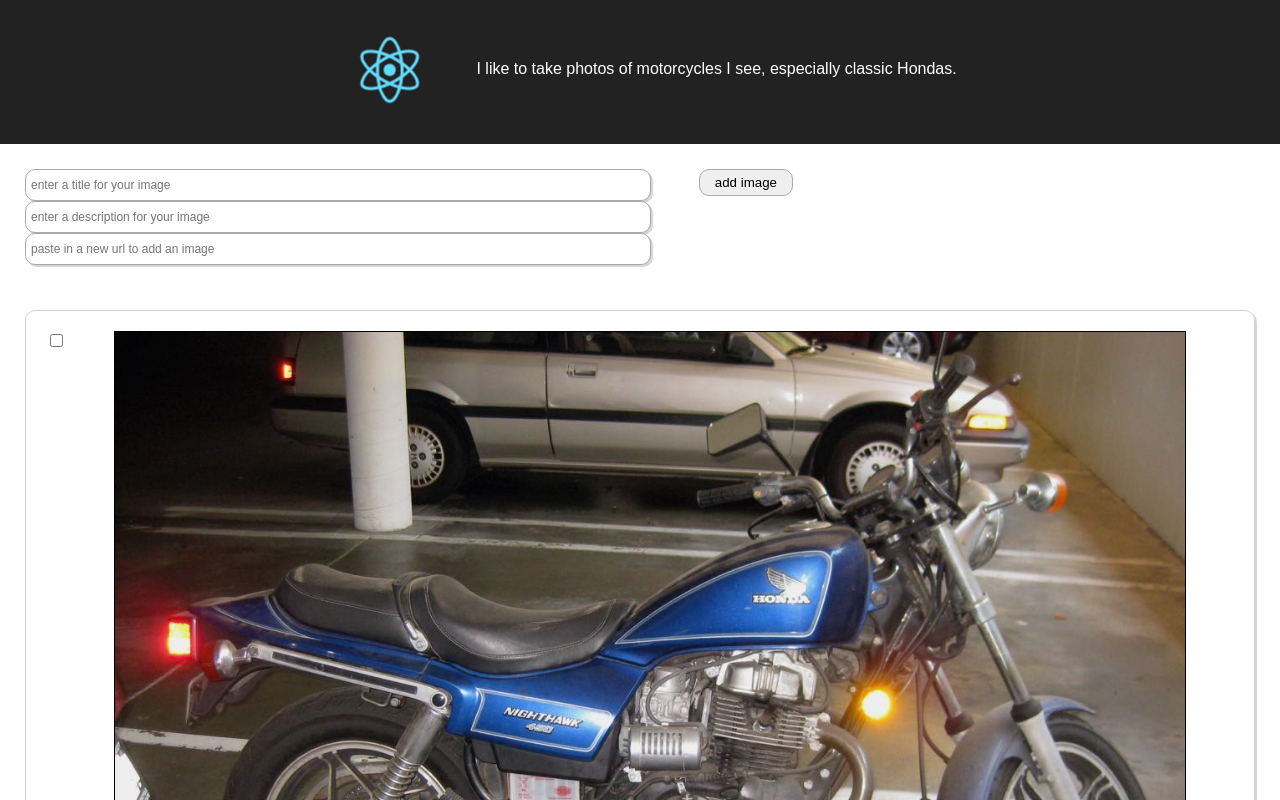
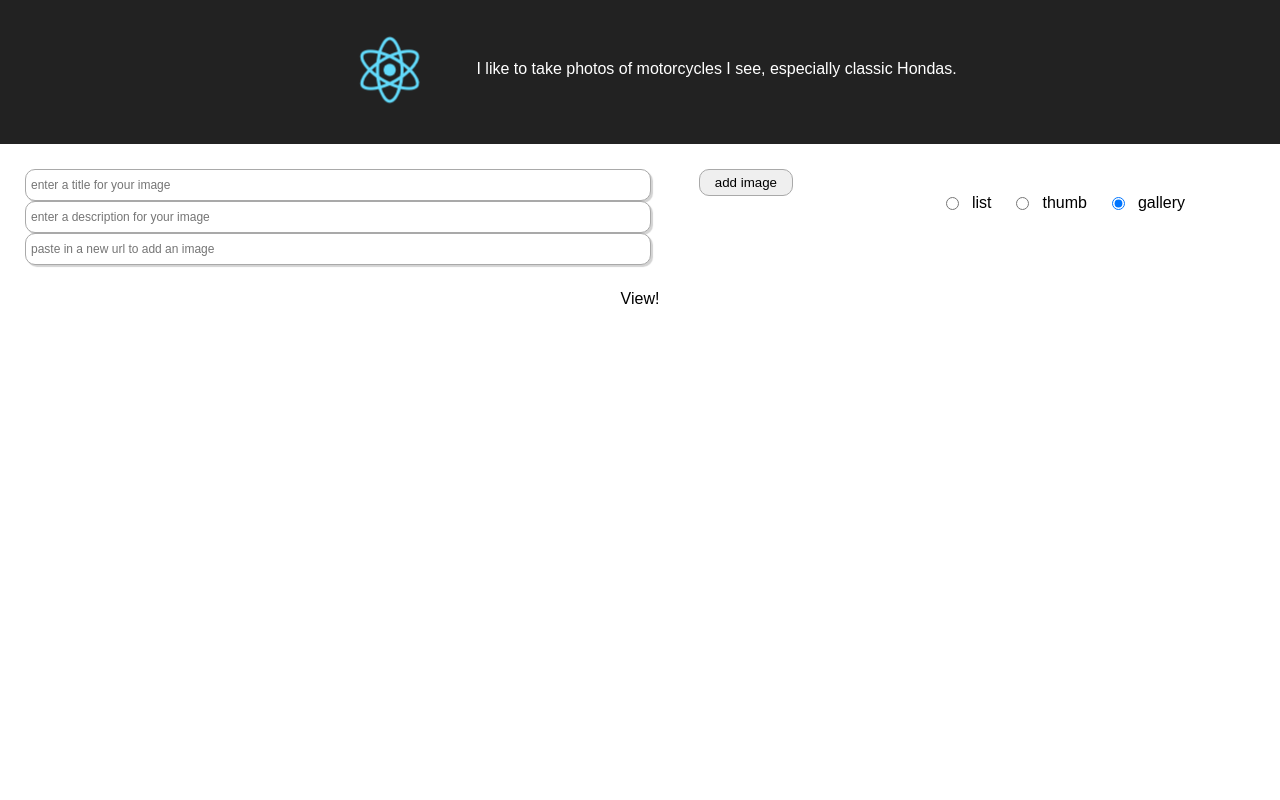
Before and after one commit to cfpdx-401JS-summer-2017/image-gallery, a React (Create React App) app: page /view in a window 1280 px wide. Shown: the top 800 px of the page. Built offline with nearby package versions, Linux system fonts and the light colour scheme.

Commit message:
progress in routing - committing while nothing is broken

```diff
--- a/src/App.js
+++ b/src/App.js
@@ -4,6 +4,7 @@ import './App.css';
 import List from './components/List';
 import Gallery from './components/Gallery';
 import Thumb from './components/Thumb';
+import View from './components/View';
 import ChooseView from './components/ChooseView';
 import AddImage from './components/AddImage';
 import hondas from './data/hondas';
@@ -30,6 +31,7 @@ class App extends PureComponent {
   }
 
   handleChangeView(target) {
+    console.log('change: ', target)
     this.setState({ view: target.currentView });
   }
 
@@ -52,8 +54,8 @@ class App extends PureComponent {
   }
 
   render() {
-    const { motoArray, view, imgIndex } = this.state;
-    const View = view === 'list' ? List : view === 'gallery' ? Gallery : Thumb;
+    const { motoArray, view } = this.state;
+    // const View = view === 'list' ? List : view === 'gallery' ? Gallery : Thumb;
     return (
       <Router>
         <div className="App">
@@ -66,22 +68,19 @@ class App extends PureComponent {
           </div>
           <div>
             <div className="functionsHeader">
-              <Route
-                path="/views"
-                render={({match}) => {
-                  return (
-                    <ChooseView
-                    view={view}
-                    onChangeView={target => this.handleChangeView(target)}
-                    />
-                  );
-                }}
+              <ChooseView
+                view={view}
+                onChangeView={target => this.handleChangeView(target)}
               />
               <AddImage onSubmitImage={this.addImage} />
             </div>
-            <View
+            <Route
+              path="/view"
+              render={(match) => <View
               hondas={motoArray}
               deleteImage={target => this.deleteImage(target)}
+              match={match}
+              />}
             />
           </div>
         </div>
--- a/src/components/ChooseView.js
+++ b/src/components/ChooseView.js
@@ -1,20 +1,14 @@
 import React from 'react';
-import { Link, Route, withRouter } from 'react-router-dom';
-import qs from 'qs';
+import { NavLink } from 'react-router-dom';
+
 import PropTypes from 'prop-types';
 
-function ChooseView({ match, view, onChangeView }) {
+export default function ChooseView({ view, onChangeView }) {
   ChooseView.propTypes = {
     view: PropTypes.string,
-    match: PropTypes.string,
     onChangeView: PropTypes.func
   };
-  // const urlView = qs.parse(location.search.slice(1)).view || 'gallery';
 
-  return (
-    <Route
-      path="/view"
-      render={({ history, location }) => {
   return (
     <div className="viewChooserWrap">
       {['list', 'thumb', 'gallery'].map((currentView, i) =>
@@ -22,6 +16,10 @@ function ChooseView({ match, view, onChangeView }) {
           <span>
             {currentView}
           </span>
+          <NavLink to={{
+            pathname:"/",
+            search: "?view="
+            }}>
             <input
               type="radio"
               className="viewChooser"
@@ -29,13 +27,9 @@ function ChooseView({ match, view, onChangeView }) {
               checked={currentView === view}
               onChange={target => onChangeView({ currentView })}
             />
+          </NavLink>
         </div>
       )}
     </div>
   );
-      }}
-    />
-  );
 }
-
-export default withRouter(ChooseView);
--- a/src/components/Gallery.js
+++ b/src/components/Gallery.js
@@ -10,6 +10,7 @@ export default class Gallery extends PureComponent {
 
   render () {
     const {deleteImage, hondas} = this.props;
+    // console.log('match: ', match, 'location: ', location)
     return (
       <div className="galleryView">
       {hondas.map((honda, i) =>
--- /dev/null
+++ b/src/components/View.js
@@ -0,0 +1,36 @@
+import React, {Component} from 'react';
+// import { Switch, Route, Link } from 'react-router-dom';
+import List from './List';
+import Gallery from './Gallery';
+import Thumb from './Thumb';
+// import qs from 'qs';
+
+const views = ['list', 'gallery', 'thumb']
+export default class View extends Component {
+
+  // constructor(props) {
+  //   super(props)
+  //   this.state = {
+  //     views: views
+  //   }
+  // }
+
+  componentDidMount() {
+
+
+  }
+
+  // const {deleteImage, hondas, match,location} = this.props;
+  render() {
+    // const { match, location } = this.props;
+    console.log('props: ', this.props)
+
+    return(
+      <div>View!</div>
+    );
+
+
+  }
+
+
+}
```
Lines whose indentation alone changed are shown as unchanged.
